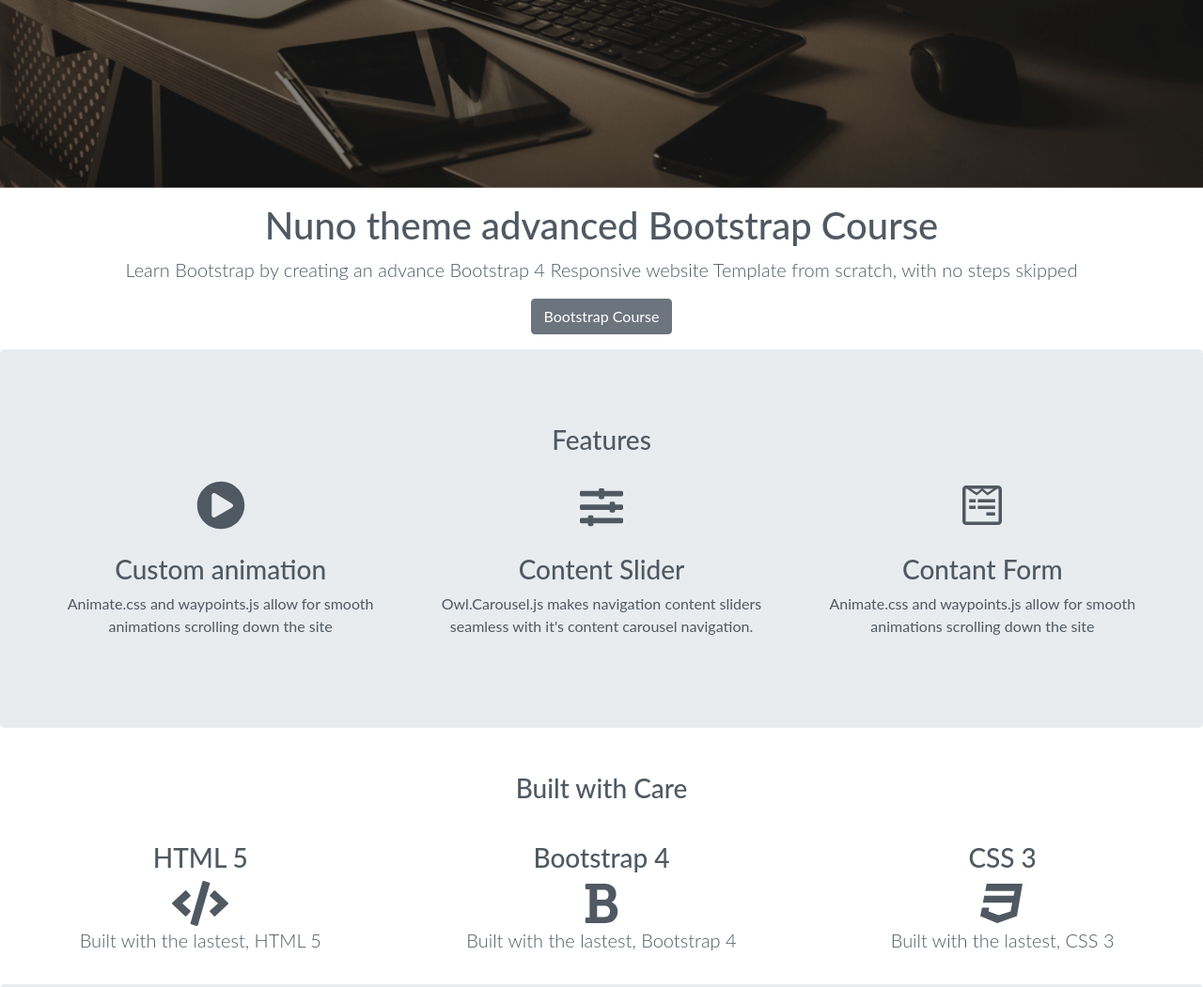
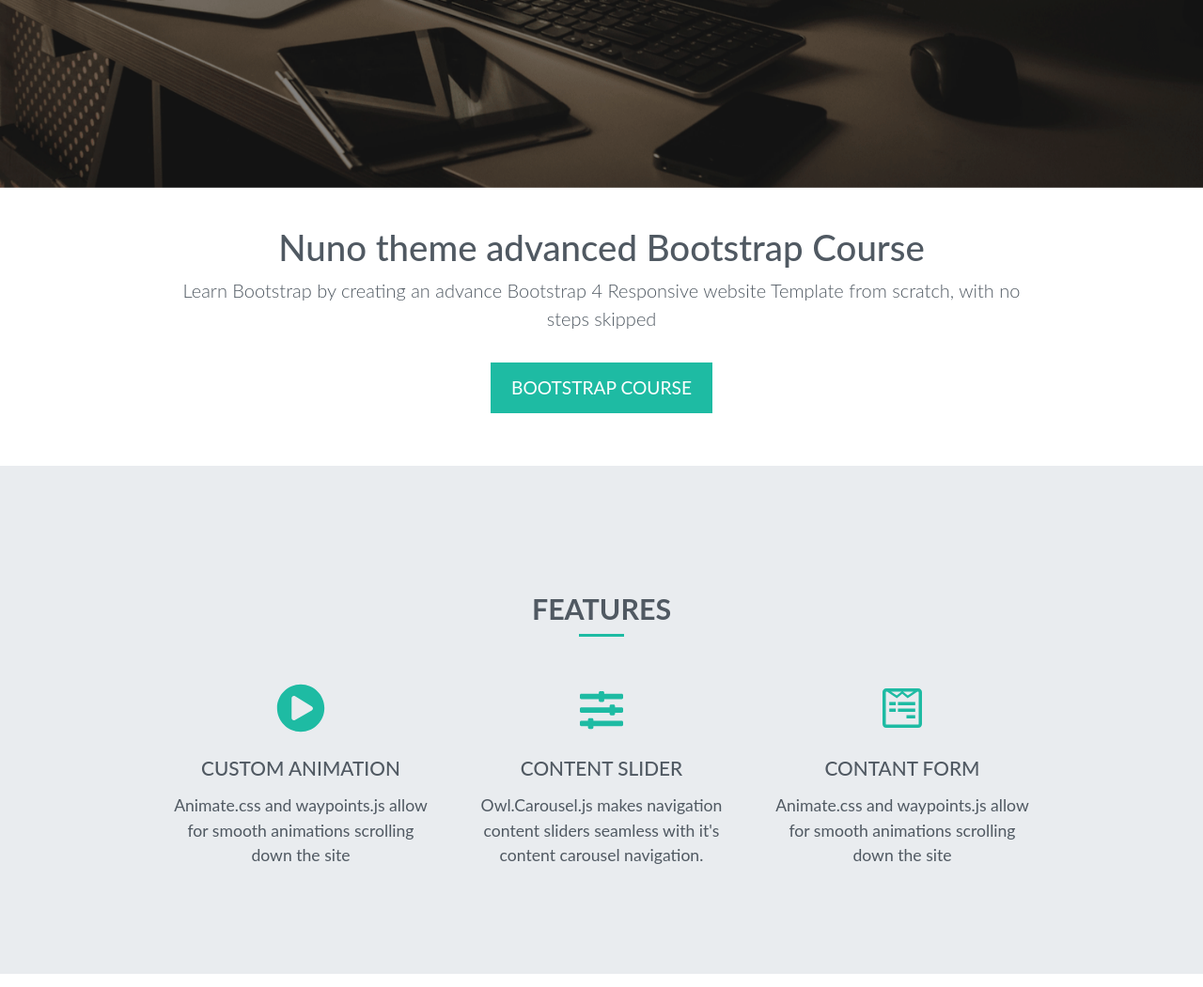
Before and after one commit to Bwangari/Bootstrap-Class, a plain HTML site: page index.html in a window 1280 px wide. Shown: the part 600-1651 px from the top of the page at 94% size. Drawn offline with Linux system fonts and the light colour scheme; files whose address does not match are found by name; a web font is replaced by a local one.

Commit message:
Added styling to the site

```diff
--- a/index.html
+++ b/index.html
@@ -28,7 +28,7 @@
                 <a class="nav-link" href="#Course">Course</a>
             </li>
             <li class="nav-item">
-                <a class="nav-link" href="#Features">Features</a>
+                <a class="nav-link" href="#Feature">Features</a>
             </li>
             <li class="nav-item">
                 <a class="nav-link" href="#Resources">Resources</a>
--- a/master.css
+++ b/master.css
@@ -3,6 +3,13 @@ body{
     overflow-x: hidden;
     font-family: 'Lato' ,sans-serif;
     color: #505962;
+}
+.offset::before{
+    display: block;
+    content:"" ;
+    height: 4rem;
+    margin-top: -4rem;
+
 }
 /*--Navigation--*/
 .navbar{
@@ -58,3 +65,60 @@ body{
     padding: .6rem 1.3rem;
     font-size: 1.1rem;
 }
+/*----Course section--*/
+.narrow{
+    width: 75%;
+    margin: 1.5rem auto;
+    padding-top: 2rem;
+}
+.narrow h1{
+    font-size: 2.4rem;
+
+}
+.btn-secondary{
+    border-width: medium;
+    border-radius: 0;
+    text-transform: uppercase;
+    font-size: 1.2rem;
+    padding: .6rem 1.2rem;
+    margin: 1rem;
+    color: white;
+    background-color: #1ebba3;
+    border-color:#1ebba3;
+}
+.btn-secondary:hover{
+    background-color: #189582;
+    border-color:#189582;
+}
+/*----Features section--*/
+.jumbotron{
+    margin-bottom: 0;
+    padding: 2rem 0 3.5rem;
+    border-radius: 0;
+}
+h3.heading{
+    font-size: 1.9rem;
+    font-weight: 700;
+    text-transform: uppercase;
+    margin-top: 1.9rem;
+
+}
+.heading-underline{
+    width: 3rem;
+    height: .2rem;
+    background-color: #1ebba3;
+    margin: 0 auto 2rem;
+}
+.feature svg.svg-inline--fa{
+    color: #1ebba3;
+}
+.feature h3{
+    font-size: 1.3rem;
+    text-transform: uppercase;
+    padding-bottom: .4rem;
+
+}
+.feature p{
+    font-size: 1.1rem;
+
+}
```
